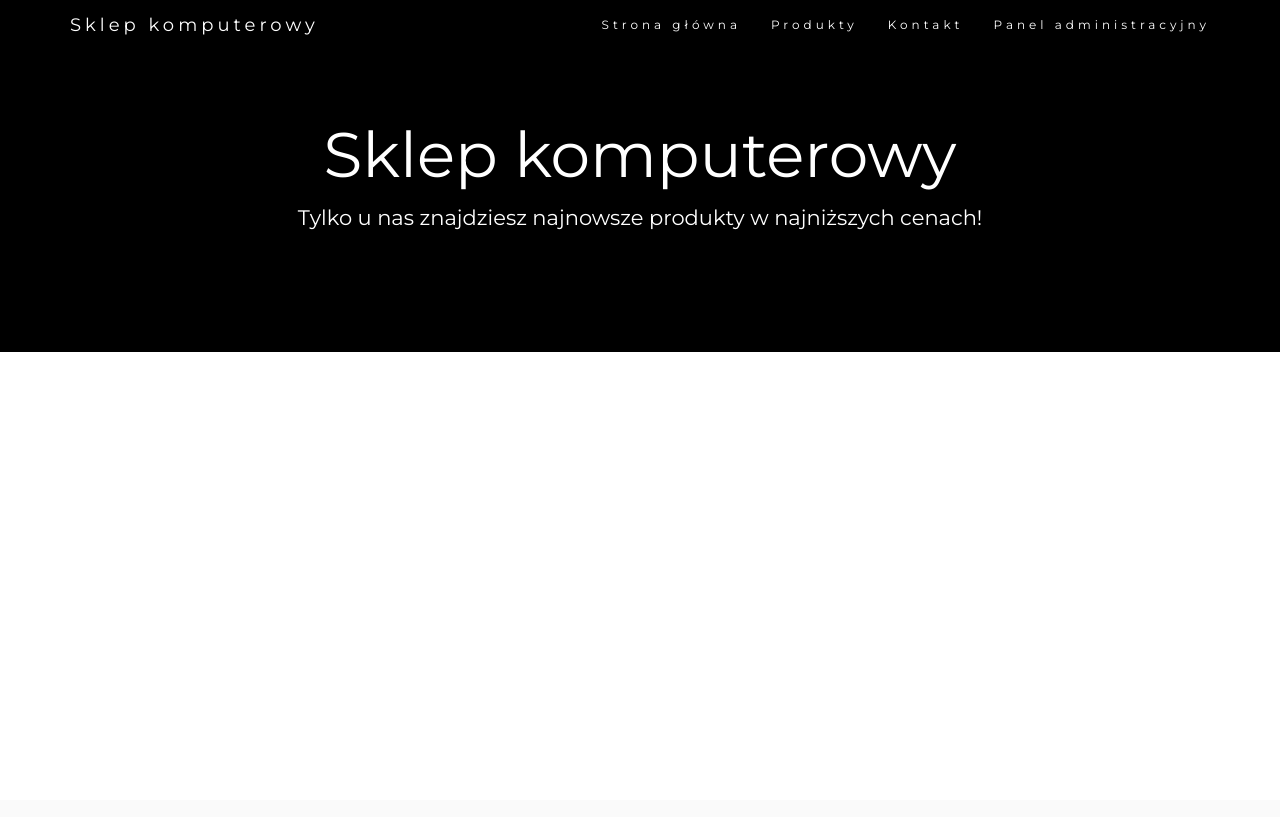
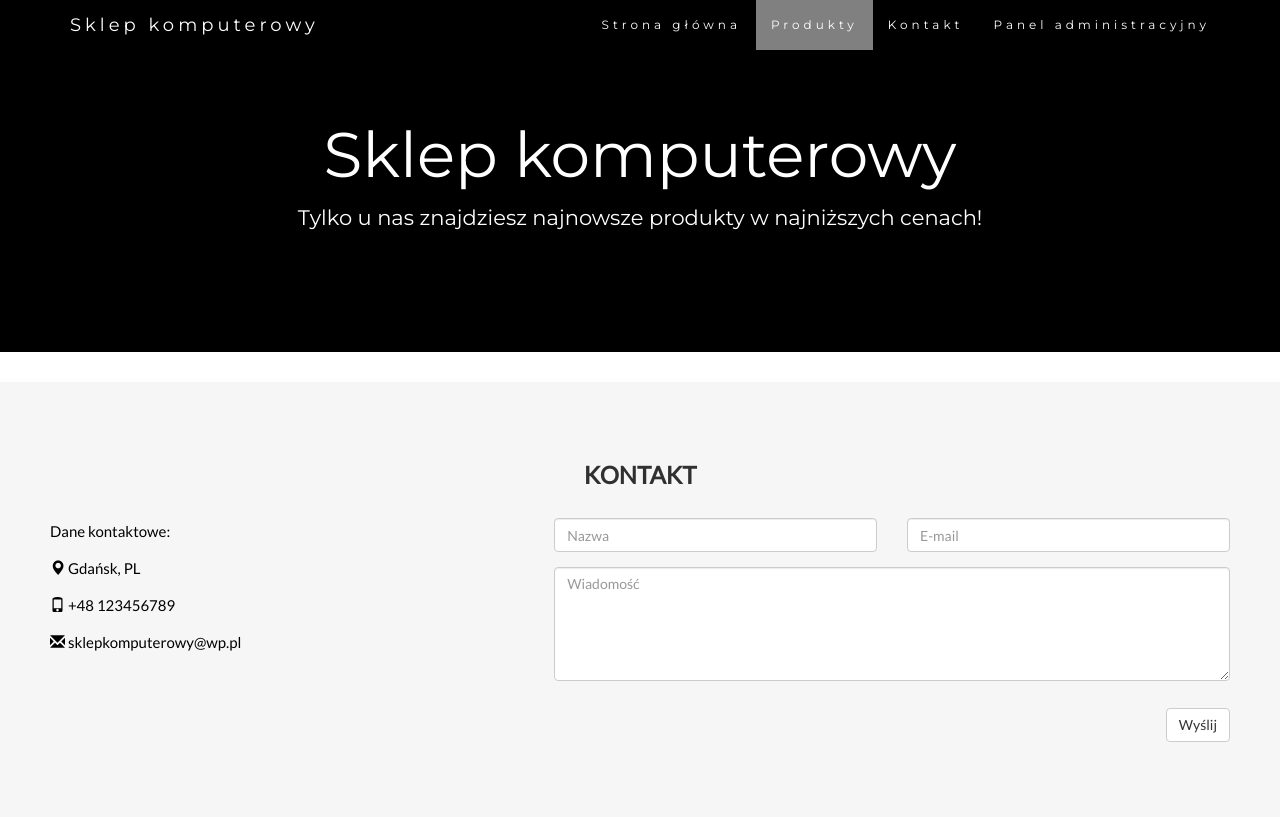
Before and after one commit to lnarolski/Projekt_PAI, a PHP site: page /index.php?subpage=contact in a window 1280 px wide. Before the commit the page ends 352 px from the top, so only its background shows below. Run offline with PHP 8.4, Linux system fonts and the light colour scheme; data that the repository does not hold is empty.

Commit message:
Opracowanie menu

```diff
--- /dev/null
+++ b/contact.php
@@ -0,0 +1,31 @@
+<!-- Container (Contact Section) -->
+<meta charset="UTF-8">
+<div id="contact" class="container-fluid bg-grey">
+  <h2 class="text-center">Kontakt</h2>
+  <div class="row">
+    <div class="col-sm-5">
+      <p>Dane kontaktowe:</p>
+      <p><span class="glyphicon glyphicon-map-marker"></span> Gdańsk, PL</p>
+      <p><span class="glyphicon glyphicon-phone"></span> +48 123456789</p>
+      <p><span class="glyphicon glyphicon-envelope"></span> sklepkomputerowy@wp.pl</p>
+    </div>
+    <div class="col-sm-7 slideanim">
+        <form action="mailto:sklepkomputerowy@wp.pl" method="post" enctype="text/plain">
+            <div class="row">
+                <div class="col-sm-6 form-group">
+                <input class="form-control" id="name" name="nazwa" placeholder="Nazwa" type="text" required>
+                </div>
+                <div class="col-sm-6 form-group">
+                <input class="form-control" id="email" name="email" placeholder="E-mail" type="email" required>
+                </div>
+            </div>
+            <textarea class="form-control" id="comments" name="wiadomosc" placeholder="Wiadomość" rows="5"></textarea><br>
+            <div class="row">
+                <div class="col-sm-12 form-group">
+                <button class="btn btn-default pull-right" type="submit">Wyślij</button>
+                </div>
+        </form>
+      </div>
+    </div>
+  </div>
+</div>
--- /dev/null
+++ b/header.php
@@ -0,0 +1,22 @@
+  <!-- Theme Made By www.w3schools.com -->
+  <title>Sklep komputerowy</title>
+  <meta charset="utf-8">
+  <meta name="viewport" content="width=device-width, initial-scale=1">
+  <link rel="stylesheet" href="https://maxcdn.bootstrapcdn.com/bootstrap/3.3.7/css/bootstrap.min.css">
+  <link href="https://fonts.googleapis.com/css?family=Montserrat" rel="stylesheet" type="text/css">
+  <link href="https://fonts.googleapis.com/css?family=Lato" rel="stylesheet" type="text/css">
+  <script src="https://ajax.googleapis.com/ajax/libs/jquery/3.3.1/jquery.min.js"></script>
+  <script src="https://maxcdn.bootstrapcdn.com/bootstrap/3.3.7/js/bootstrap.min.js"></script>
+  <link rel="stylesheet" href="style.css">
+  <?php
+    switch ($_GET["subpage"]) {
+        case 'admin':
+            break;
+        case 'products':
+            break;
+        case 'contact':
+            break;
+        default:
+            break;
+    }
+    ?>
--- a/index.php
+++ b/index.php
@@ -4,28 +4,7 @@
 <!DOCTYPE html>
 <html lang="pl">
 <head>
-  <!-- Theme Made By www.w3schools.com -->
-  <title>Sklep komputerowy</title>
-  <meta charset="utf-8">
-  <meta name="viewport" content="width=device-width, initial-scale=1">
-  <link rel="stylesheet" href="https://maxcdn.bootstrapcdn.com/bootstrap/3.3.7/css/bootstrap.min.css">
-  <link href="https://fonts.googleapis.com/css?family=Montserrat" rel="stylesheet" type="text/css">
-  <link href="https://fonts.googleapis.com/css?family=Lato" rel="stylesheet" type="text/css">
-  <script src="https://ajax.googleapis.com/ajax/libs/jquery/3.3.1/jquery.min.js"></script>
-  <script src="https://maxcdn.bootstrapcdn.com/bootstrap/3.3.7/js/bootstrap.min.js"></script>
-  <link rel="stylesheet" href="style.css">
-  <?php
-    switch ($_GET["subpage"]) {
-        case 'admin':
-            break;
-        case 'products':
-            break;
-        case 'contact':
-            break;
-        default:
-            break;
-    }
-    ?>
+    <?php include('header.php'); ?>
 </head>
 <body id="myPage" data-spy="scroll" data-target=".navbar" data-offset="60">
 
@@ -52,11 +31,10 @@
             # code...
             break;
         case 'contact':
-        # code...
+            include('contact.php');
         break;
         default:
-            echo "
-            ";
+            // echo "<script type='text/javascript'>alert(\"Nie kombinuj ;)\");</script>";
             break;
     }
 ?>
--- a/menu.php
+++ b/menu.php
@@ -11,7 +11,12 @@
     <div class="collapse navbar-collapse" id="myNavbar">
       <ul class="nav navbar-nav navbar-right">
         <li><a href="./index.php">Strona główna</a></li>
-        <li><a href="./index.php?subpage=products">Produkty</a></li>
+        <li>
+          <a data-toggle="dropdown" style="background-color:grey;">Produkty</span></a>
+          <ul class="dropdown-menu" style="background-color:grey;">
+			<?php include 'categories.php';?>
+          </ul>
+        </li>
         <li><a href="./index.php?subpage=contact">Kontakt</a></li>
         <li><a href="./index.php?subpage=admin">Panel administracyjny</a></li>
       </ul>
--- a/style.css
+++ b/style.css
@@ -132,7 +132,7 @@ body {
     margin-bottom: 20px;
     color: #000000;
   }
-  .slideanim {visibility:hidden;}
+  .slideanim {visibility:visible;}
   .slide {
     animation-name: slide;
     -webkit-animation-name: slide;
```
Also changed, not shown: categories.php (added, +35 -0 lines).
